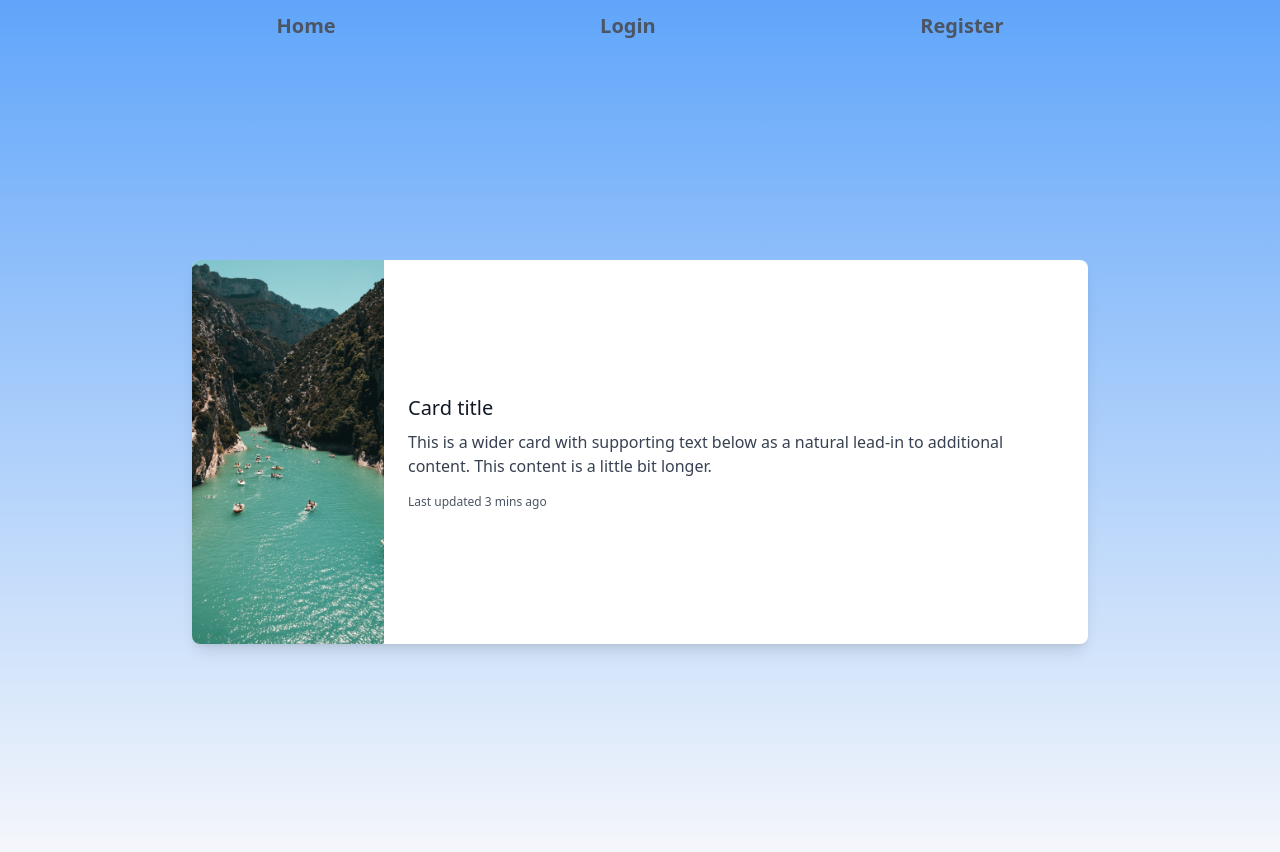
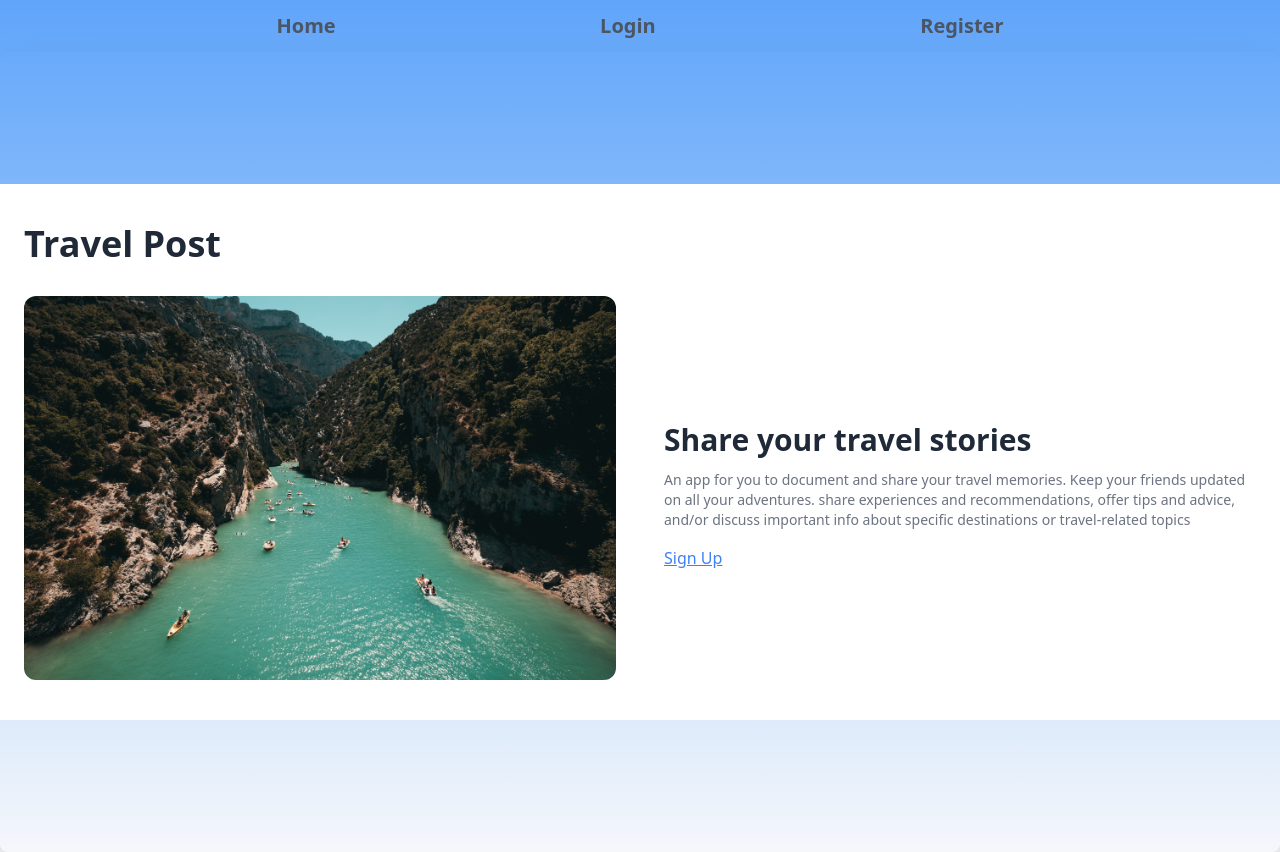
Before and after one commit to naodmekonnen/travel_post_frontend, a React (Create React App) app in the folder app/: page /home in a window 1280 px wide. Built offline with nearby package versions, Linux system fonts and the light colour scheme.

Commit message:
homepage styling

```diff
--- a/app/src/components/Home.js
+++ b/app/src/components/Home.js
@@ -1,24 +1,45 @@
 import React from 'react';
 import homeimage from '../assets/homeimage.jpg';
+import { useNavigate } from 'react-router-dom';
+import { Link } from 'react-router-dom';
+
 
 
 
 
 const HomePage = () => {
 
+  let navigate = useNavigate();
+
+
   return (
 
-    <div className="grid place-items-center h-screen">
-      <div className="flex flex-col md:flex-row md:max-w-4xl h-96 rounded-lg bg-white shadow-lg">
-        <img className=" w-full h-96 md:h-auto object-cover md:w-48 rounded-t-lg md:rounded-none md:rounded-l-lg" img src={homeimage} alt='homeimg'/>
-        <div className="p-6 flex flex-col justify-center">
-          <h5 className="text-gray-900 text-xl font-medium mb-2">Card title</h5>
-          <p className="text-gray-700 text-base mb-4">
-            This is a wider card with supporting text below as a natural lead-in to additional content. This content is a little bit longer.
-          </p>
-          <p className="text-gray-600 text-xs">Last updated 3 mins ago</p>
+    <div className='grid place-items-center h-screen rounded-lg shadow-2xl'>
+      <section className="bg-white dark:bg-gray-900">
+        <div className="container px-6 py-10 mx-auto">
+          <h1 className="text-3xl font-semibold text-gray-800 capitalize lg:text-4xl dark:text-white">Travel Post</h1>
+
+          <div className="mt-8 lg:-mx-6 lg:flex lg:items-center">
+            <img className="object-cover w-full lg:mx-6 lg:w-1/2 rounded-xl h-72 lg:h-96" src={homeimage} alt=""></img>
+
+            <div className="mt-6 lg:w-1/2 lg:mt-0 lg:mx-6 ">
+
+
+              <p className="block mt-4 text-2xl font-semibold text-gray-800 hover:underline dark:text-white md:text-3xl">
+                Share your travel stories
+              </p>
+
+              <p className="mt-3 text-sm text-gray-500 dark:text-gray-300 md:text-sm">
+                An app for you to document and share your travel memories. Keep your friends updated on all your adventures.
+                share experiences and recommendations, offer tips and advice, and/or discuss important info about specific destinations or travel-related topics
+              </p>
+              <div className='mt-4'>
+              <Link className='class="inline-block text-blue-500 underline hover:text-blue-400 'to="/register">Sign Up</Link>
+              </div>
+            </div>
+          </div>
         </div>
-      </div>
+      </section>
     </div>
 
   )
--- a/app/src/components/Login.js
+++ b/app/src/components/Login.js
@@ -61,7 +61,7 @@ return (
 
                             />
                         </div>
-                        <button className="bg-gradient-to-r from-gray-800 to-blue-gray-400 font-medium p-2 md:p-4 text-white uppercase w-full"
+                        <button className="bg-gray-500 font-medium p-2 md:p-4 text-white uppercase w-full"
                         type='submit'
                         >Login</button>
                     </form>
--- a/app/src/components/Navbar.js
+++ b/app/src/components/Navbar.js
@@ -8,9 +8,9 @@ function NavBar() {
   const [ state, dispatch ] = useGlobalState();
 
   return (
-    <div className="border-0 p-3 w-full text-xl text-center text-gray-600 font-semibold">
+    <div className="border-0 p-3 w-4/4 text-xl text-center text-gray-600 font-semibold">
     <nav>
-      <ul style={{ display: "flex", flexFlow: "row nowrap", justifyContent: "space-evenly", listStyle: 'none' }}>
+      <ul style={{ display: "flex", flexFlow: "row nowrap", justifyContent: "space-evenly" }}>
         <li>
           <Link to="/home">Home</Link>
         </li>
--- a/app/src/components/Register.js
+++ b/app/src/components/Register.js
@@ -113,7 +113,7 @@ const Register = () => {
                         </div>
 
 
-                        <button className="bg-gradient-to-r from-gray-800 to-blue-gray-400 font-medium p-2 md:p-4 text-white uppercase w-full"
+                        <button className="bg-gray-500 font-medium p-2 md:p-4 text-white uppercase w-full"
                         type='submit'
                         value='Register'
                         disabled={(
```
